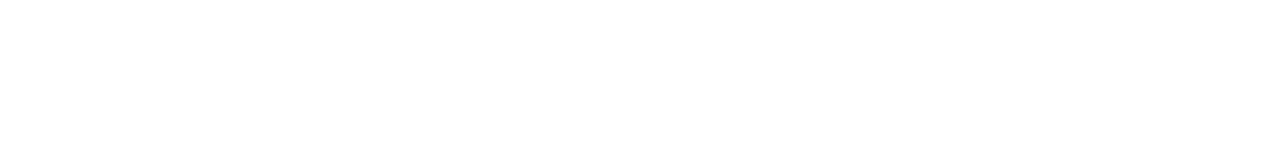
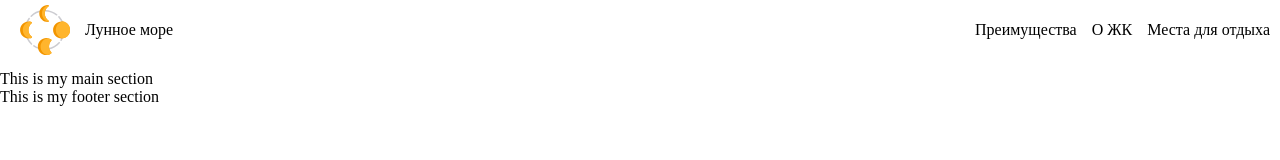
Before and after one commit to kalapyha/layout-designer-project-lvl1, a plain HTML site: page index.html in a window 1280 px wide. Drawn offline with Linux system fonts and the light colour scheme.

Commit message:
landing header added

```diff
--- a/index.html
+++ b/index.html
@@ -5,10 +5,33 @@
     <meta name="viewport" content="width=device-width, initial-scale=1.0">
     <meta http-equiv="X-UA-Compatible" content="ie=edge">
     <title>ЖК Лунное море | kalapyha</title>
-
     <link rel="stylesheet" href="styles/style.css">
 </head>
 <body>
+	<header class="sticky">
+		<div id="header-logo">
+			<img src="images/logo.svg" alt="main logo of the moon complex" title="main logo">
+			<p>Лунное море</p>
+
+		</div>
+
+
+		<nav>
+			<ul>
+				<li><a href="#">Преимущества</a></li>
+				<li><a href="#">О ЖК</a></li>
+				<li><a href="">Места для отдыха</a></li>
+			</ul>
+		</nav>
+
+	</header>
+	<main>
+		This is my main section
+	</main>
+	<footer>
+		This is my footer section
+	</footer>
+
 
 </body>
 </html>
--- a/styles/style.css
+++ b/styles/style.css
@@ -0,0 +1,50 @@
+/* RESET */
+html, body {
+	margin: 0px;
+	padding: 0px;
+
+}
+
+
+/* END of the RESET */
+
+header {
+	display: flex;
+	flex-wrap: nowrap;
+	flex-direction: row;
+	justify-content: space-between;
+	width: 100%;
+	height: 60px;
+	padding: 5px;
+	background: #fff;
+}
+
+
+nav ul {
+	display: flex;
+	padding: 0px;
+}
+
+nav ul li {
+	list-style: none;
+	padding-right: 15px;
+}
+
+nav ul li a {
+	text-decoration: none;
+	color: #000;
+}
+
+.sticky {
+  position: sticky;
+  top: 0;
+}
+
+#header-logo, #header-logo p {
+	display: flex;
+	padding-left: 15px;
+}
+#header-logo img {
+	height: 50px;
+	width: auto;
+}
```
